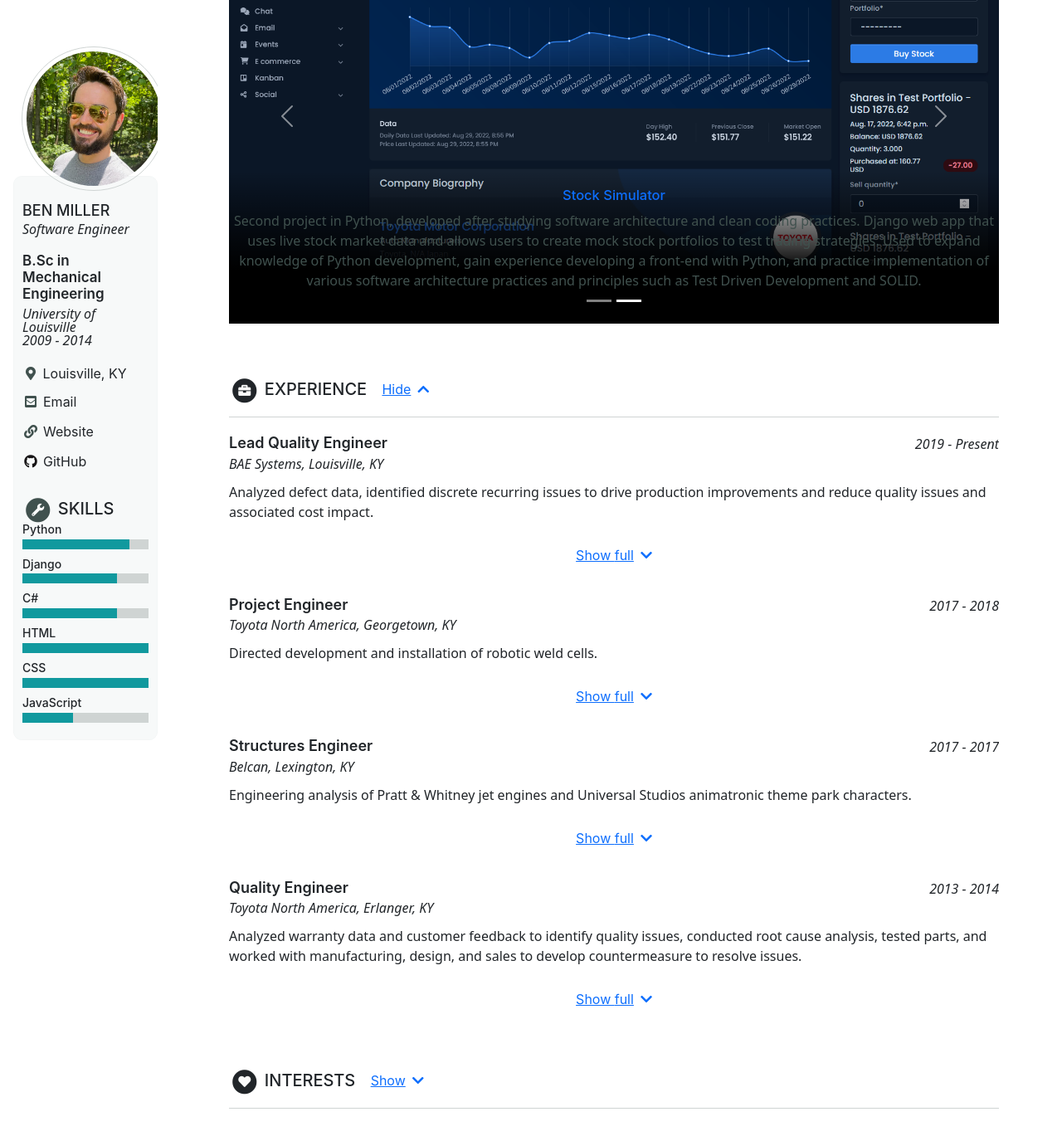
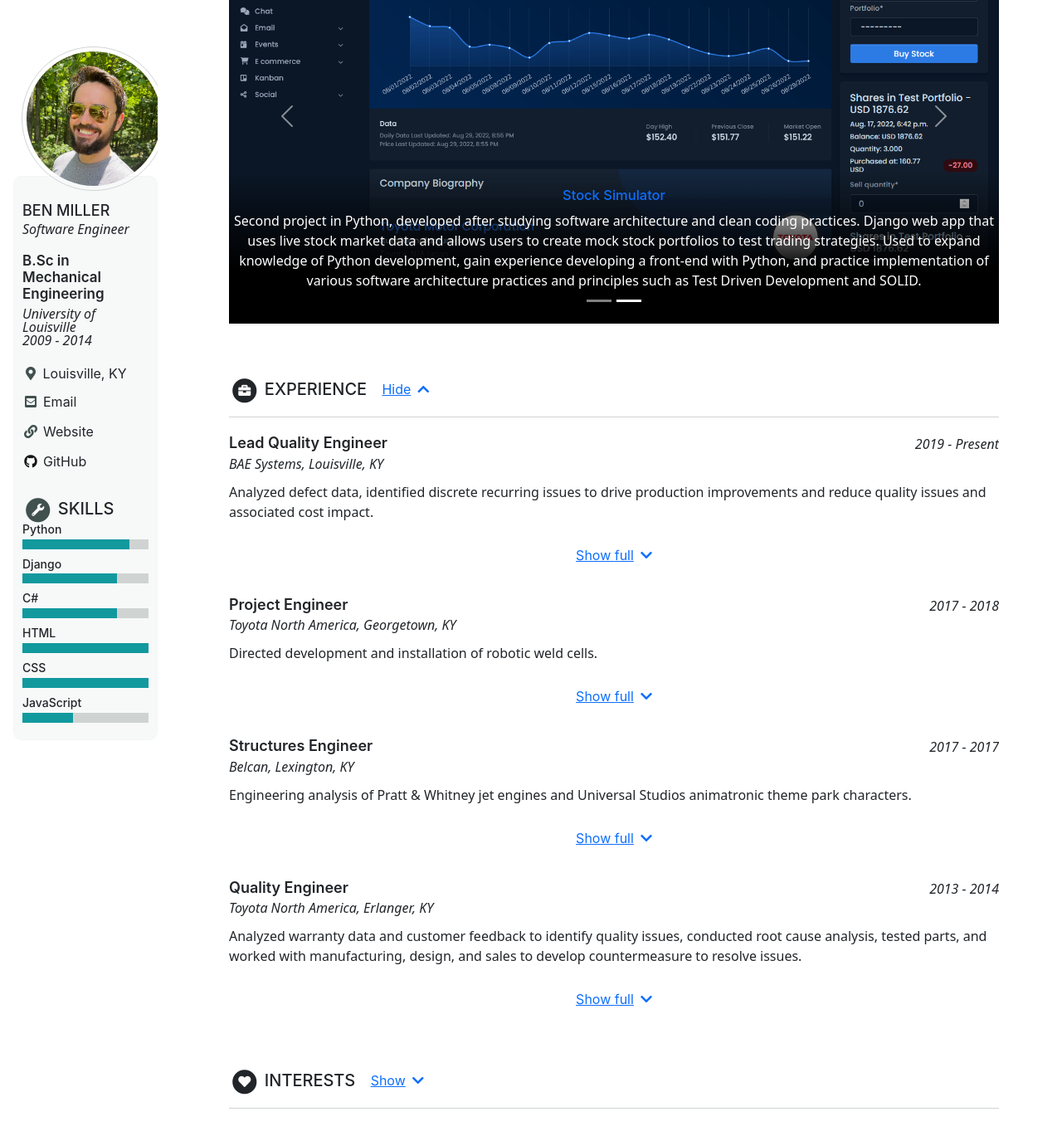
Before and after one commit to Ben-M-90/Ben-M-90.github.io, a Jekyll site: the page built from _pages/home.md, in a window 1280 px wide and 1400 px high, scrolled down 1163 px. Shown: the top 1375 px of the window at 83% size. Built offline with Jekyll 4.4.1, drawn with Linux system fonts in a browser that asks for light colours; cached includes are drawn as plain includes.

Commit message:
Change carousel caption text color.

```diff
--- a/_sass/minimal-mistakes/_base.scss
+++ b/_sass/minimal-mistakes/_base.scss
@@ -26,7 +26,7 @@ body {
 
 .carousel-caption {
     background-color: transparent !important;
-    color: $text-color !important;
+    color: #fff !important;
     bottom: 0 !important;
     right: 0 !important;
     left: 0 !important;
```
